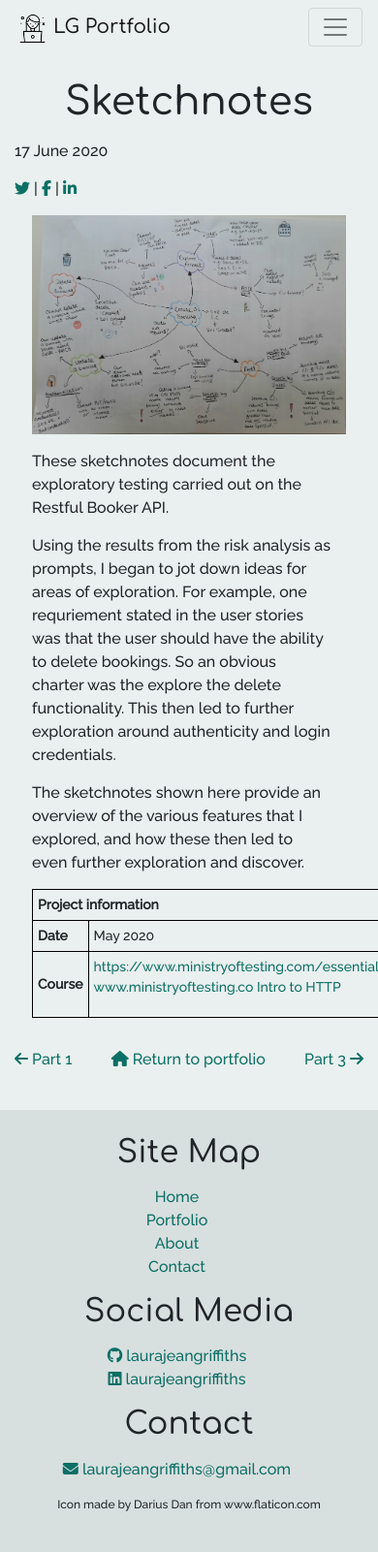
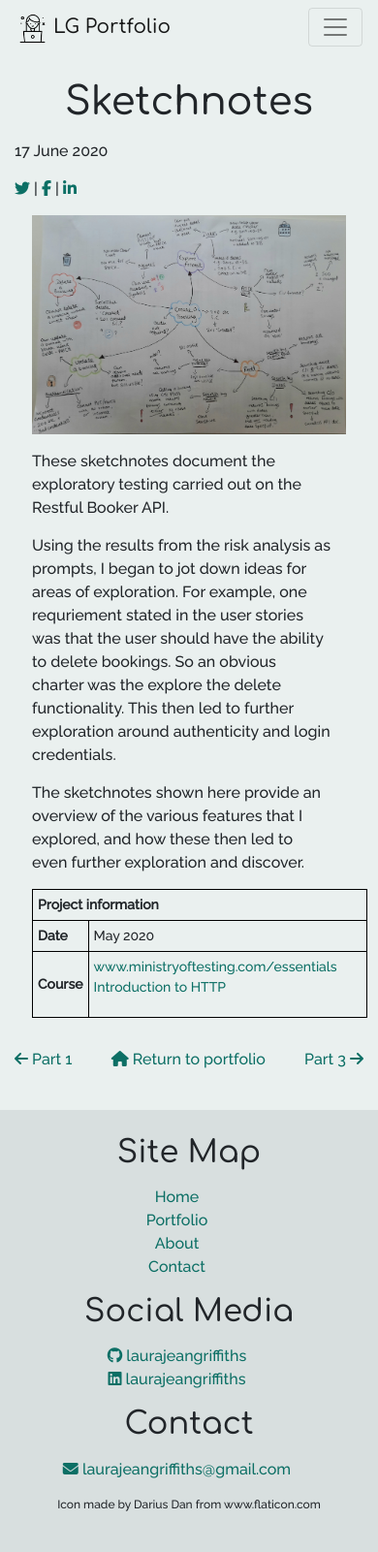
Before and after one commit to laurajeangriffiths/laurajeangriffiths.github.io, a Jekyll site: the page built from _posts/2020-06-17-sketchnotes.html, in a window 390 px wide. Shown: the whole page at 97% size. Built offline with Jekyll 4.4.1, drawn with Linux system fonts in a browser that asks for light colours; nearby versions of some CDN libraries.

Commit message:
Responsive styling

```diff
--- a/_posts/2020-06-17-sketchnotes.html
+++ b/_posts/2020-06-17-sketchnotes.html
@@ -21,8 +21,8 @@
         <th>Course</th>
         <td rowspan="2">
           <ul>
-            <li><a href="https://www.ministryoftesting.com/essentials">https://www.ministryoftesting.com/essentials</a></li>
-            <li><a href="https://www.ministryoftesting.com/dojo/series/introduction-to-http">www.ministryoftesting.co Intro to HTTP</a></li>
+            <li><a href="https://www.ministryoftesting.com/essentials">www.ministryoftesting.com/essentials</a></li>
+            <li><a href="https://www.ministryoftesting.com/dojo/series/introduction-to-http">Introduction to HTTP</a></li>
           </ul>
         </td>
       </tr>
--- a/_posts/2020-06-17-what-is-quality.html
+++ b/_posts/2020-06-17-what-is-quality.html
@@ -59,7 +59,7 @@
       </tr>
       <tr>
         <th>Course</th>
-        <td><a href="https://www.ministryoftesting.com/essentials">https://www.ministryoftesting.com/essentials</a></td>
+        <td><a href="https://www.ministryoftesting.com/essentials">www.ministryoftesting.com/essentials</a></td>
       </tr>
   </table>
 </div>
--- a/assets/main.css
+++ b/assets/main.css
@@ -199,9 +199,8 @@
   margin-bottom: 15px;
 }
 
-.project-info, .project-info1, .sketch-info {
-  max-width: 50%;
-  font-size: 14px;
+.sketch-info {
+  max-width: 40%;
 }
 
 .sketch-info ul li {
@@ -232,6 +231,12 @@
   max-width: 50%;
   /* margin-top: 30px; */
   /* max-height: 10%; */
+}
+
+.project-info2 {
+  margin-left: 690px;
+  margin-top: -140px;
+  margin-bottom: 15px;
 }
 
 .container-3 {
@@ -316,6 +321,7 @@
   max-height: 500px;
   max-width: 50%;
   order: 2;
+  margin-bottom: 15px;
 }
 
 .br2 {
@@ -327,6 +333,7 @@
   max-height: 500px;
   max-width: 50%;
   order: 3;
+  margin-bottom: 15px;
 }
 
 .br3 {
@@ -337,7 +344,8 @@
 
 .project-info {
   order: 6;
-  margin-left: 670px;
+  max-width: 100%;
+  margin-right: 100px;
   margin-top: -120px;
   margin-bottom: 15px;
 }
--- a/assets/responsive.css
+++ b/assets/responsive.css
@@ -13,6 +13,12 @@
     margin-left: auto;
     margin-right: auto;
   }
+
+  .project-info, .project-info1, .sketch-info {
+    max-width: 50%;
+    font-size: 14px;
+  }
+
   .quality-text, .quality-1, .sketchnotes-img, .br1 {
     order: 1;
     max-width: 100%;
```
